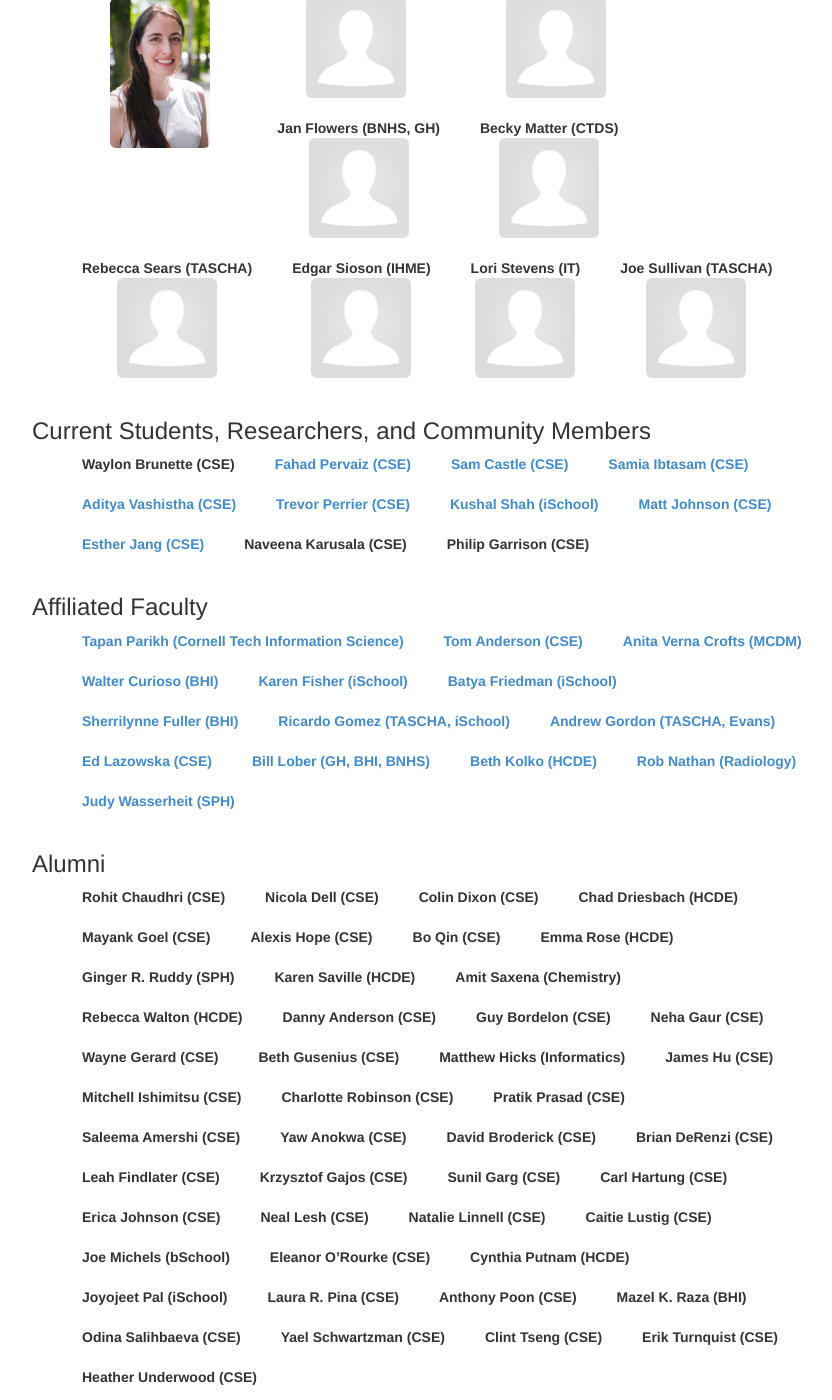
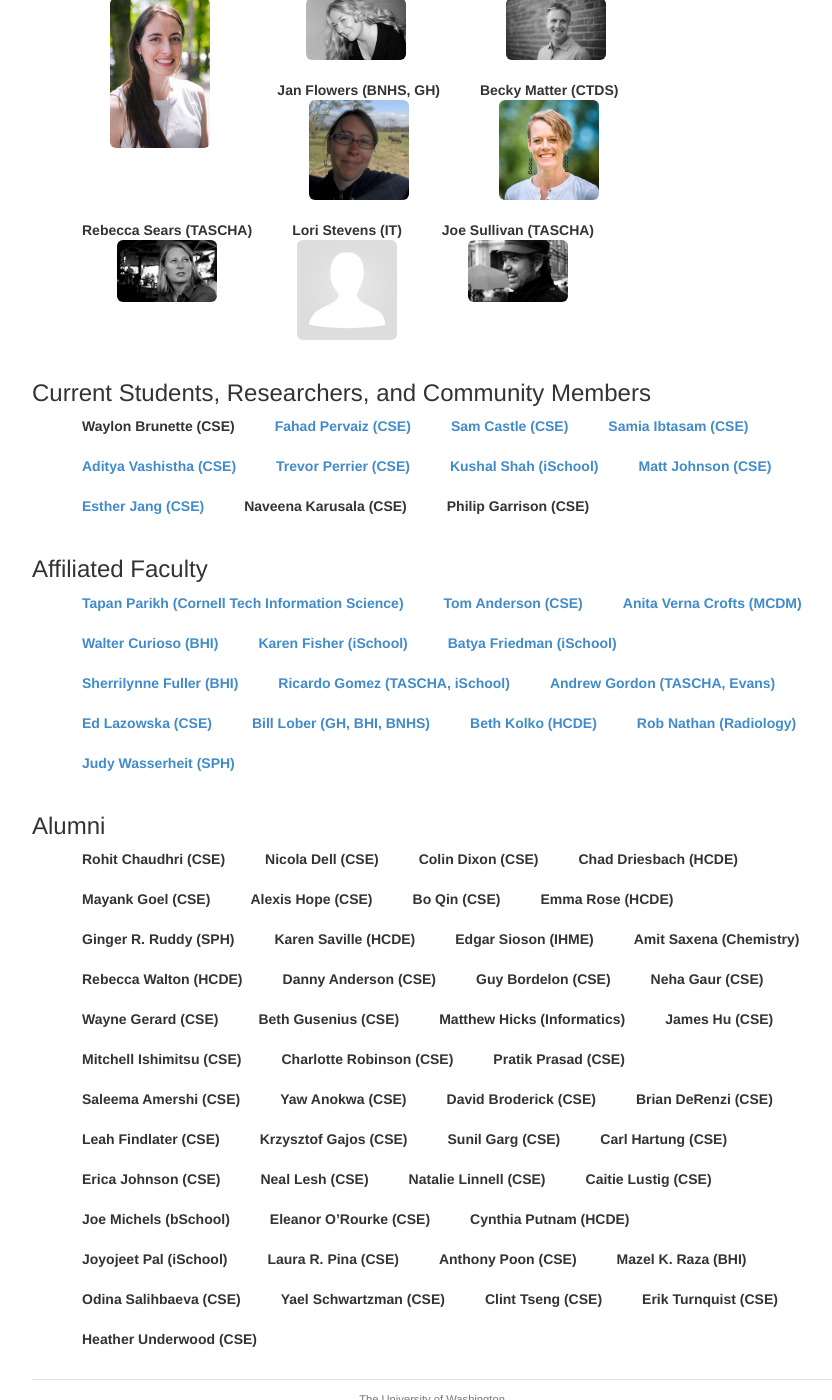
Before and after one commit to uw-ictd/change-website, a Jekyll site: the page built from people.md, in a window 1280 px wide and 1400 px high, scrolled down 757 px. Shown: the whole window, without its empty margins (208-1040 px from the left). Built offline with Jekyll 4.4.1, drawn with Linux system fonts in a browser that asks for light colours.

Commit message:
Add missing people pictures

```diff
--- a/_data/people.yml
+++ b/_data/people.yml
@@ -96,27 +96,30 @@ staff:
     melody_clark:
         display_name: "Melody Clark"
         affiliation: "TASCHA"
+        img: melody_clark.png
     chris_coward:
         display_name: "Chris Coward"
         affiliation: "TASCHA"
+        img: chris_coward.jpg
     jan_flowers:
         display_name: "Jan Flowers"
         affiliation: "BNHS, GH"
+        img: jan_flowers.jpg
     becky_matter:
         display_name: "Becky Matter"
         affiliation: "CTDS"
+        img: becky_matter.jpg
     rebecca_sears:
         display_name: "Rebecca Sears"
         affiliation: "TASCHA"
-    edgar_sioson:
-        display_name: " Edgar Sioson"
-        affiliation: "IHME"
+        img: rebecca_sears.png
     lori_stevens:
         display_name: "Lori Stevens"
         affiliation: "IT"
     joe_sullivan:
         display_name: "Joe Sullivan"
         affiliation: "TASCHA"
+        img: joe_sullivan.png
 
 researchers:
     waylon_brunette:
@@ -192,6 +195,9 @@ alumni:
     karen_saville:
         display_name: "Karen Saville"
         affiliation: "HCDE"
+    edgar_sioson:
+        display_name: "Edgar Sioson"
+        affiliation: "IHME"
     amit_saxena:
         display_name: "Amit Saxena"
         affiliation: "Chemistry"
```
Also changed, not shown: img/becky_matter.jpg (added), img/chris_coward.jpg (added), img/jan_flowers.jpg (added), img/joe_sullivan.png (added), img/melody_clark.png (added), img/rebecca_sears.png (added).
